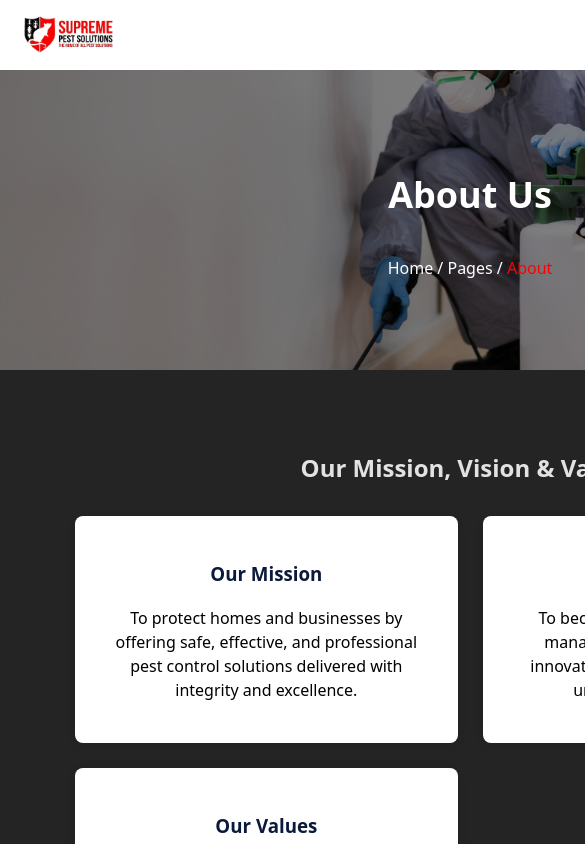
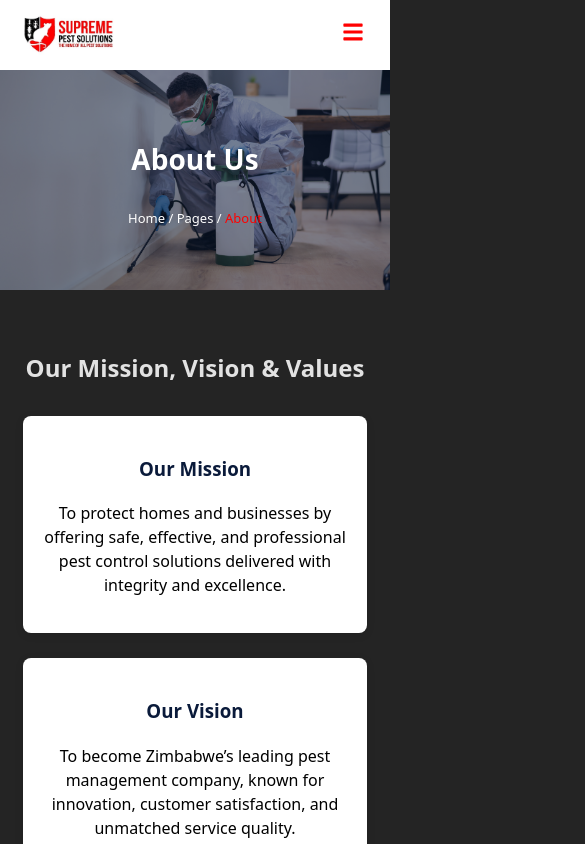
Before and after one commit to EmiliaSakala/supreme-pest-solutions-reactjs, a React (Vite) app: page /about in a window 390 px wide. Shown: the top 844 px of the page, 585 px wide, since content can reach past the window. Built offline with nearby package versions, Linux system fonts and the light colour scheme.

Commit message:
about us page media queries updated

```diff
--- a/src/App.css
+++ b/src/App.css
@@ -6,3 +6,9 @@
   height: 100%;
   width: 100%;
 }
+
+
+.App {
+  width: 100%;
+  max-width: 100%;
+}
--- a/src/pages/aboutus/Aboutus.css
+++ b/src/pages/aboutus/Aboutus.css
@@ -1,3 +1,14 @@
+.about-page {
+  width: 100vw !important;
+  max-width: 100vw !important;
+}
+
+.about-page * {
+  max-width: 100% !important;
+}
+
+
+
 .about-banner {
   position: relative;
   background: url("/banner1.jpg") center/cover no-repeat;
@@ -12,7 +23,7 @@
 .banner-overlay {
   position: absolute;
   inset: 0;
-  background: rgba(0,0,0,0.5);
+  background: #0c1a3689;
 }
 
 .about-banner h1, .about-banner p {
@@ -167,41 +178,6 @@
     color: #000;
 }
 
-/* Testimonials Slider */
-.testimonials-section {
-  padding: 60px 8%;
-  text-align: center;
-}
-
-.testimonial-slider {
-  margin-top: 35px;
-  display: flex;
-  gap: 20px;
-  overflow-x: auto;
-  scroll-behavior: smooth;
-}
-
-.testimonial-card {
-  min-width: 300px;
-  background: white;
-  padding: 25px;
-  border-radius: 8px;
-  box-shadow: 0 2px 8px rgba(0,0,0,0.1);
-}
-
-.testimonial-card h4{
-    color: #000;
-}
-
-.testimonial-card p{
-    color: #000;
-}
-
-.quote-icon {
-  font-size: 25px;
-  color: #ff4d4d;
-  margin-bottom: 10px;
-}
 
 /* Mobile */
 @media (max-width: 768px) {
@@ -213,3 +189,101 @@
     height: 180px;
   }
 }
+
+
+
+/* =============================
+   RESPONSIVE — MOBILE (max 768px)
+   ============================= */
+@media (max-width: 768px) {
+
+  /* ----- Banner ----- */
+  .about-banner {
+    height: 220px;
+    padding: 0 20px;
+    text-align: center;
+  }
+
+  .about-banner h1 {
+    font-size: 32px;
+  }
+
+  .about-banner p {
+    font-size: 14px;
+  }
+
+  /* ----- Sections spacing ----- */
+  .mvv-section,
+  .why-section,
+  .timeline-section,
+  .team-section {
+    padding: 40px 6%;
+  }
+
+  /* ----- MVV Grid ----- */
+  .mvv-grid {
+    grid-template-columns: 1fr;
+  }
+
+  .mvv-card {
+    padding: 20px;
+  }
+
+  /* ----- Why Choose Us ----- */
+  .why-grid {
+    grid-template-columns: 1fr;
+  }
+
+  .why-card {
+    padding: 25px;
+  }
+
+  .why-card svg {
+    font-size: 30px;
+  }
+
+  /* ----- Timeline ----- */
+  .timeline {
+    padding-left: 18px;
+    border-left-width: 2px;
+  }
+
+  .timeline-item span {
+    font-size: 16px;
+  }
+
+  .timeline-item p {
+    font-size: 14px;
+  }
+
+  /* ----- Team Section ----- */
+  .team-grid {
+    grid-template-columns: 1fr;
+  }
+
+  .team-card img {
+    height: 200px;
+  }
+
+
+}
+
+/* =============================
+   SMALL PHONES (max 480px)
+   ============================= */
+@media (max-width: 480px) {
+
+  .about-banner h1 {
+    font-size: 28px;
+  }
+
+  .about-banner p {
+    font-size: 13px;
+  }
+
+  .team-card img {
+    height: 160px;
+  }
+
+
+}
--- a/src/pages/aboutus/Aboutus.jsx
+++ b/src/pages/aboutus/Aboutus.jsx
@@ -137,36 +137,7 @@ const Aboutpage = () => {
         </div>
       </section>
 
-      {/* ---------------- Testimonials Slider ---------------- */}
-      <section className="testimonials-section">
-        <h2>What Our Clients Say</h2>
 
-        <div className="testimonial-slider">
-          <div className="testimonial-card">
-            <FaQuoteLeft className="quote-icon" />
-            <p>
-              “Professional, fast, and reliable! Supreme Pest Solutions solved our cockroach problem in one visit.”
-            </p>
-            <h4>— Tendai M.</h4>
-          </div>
-
-          <div className="testimonial-card">
-            <FaQuoteLeft className="quote-icon" />
-            <p>
-              “Excellent service. Friendly team and effective treatments. Highly recommended!”
-            </p>
-            <h4>— Tasha K.</h4>
-          </div>
-
-          <div className="testimonial-card">
-            <FaQuoteLeft className="quote-icon" />
-            <p>
-              “Affordable and professional. They explained everything clearly and delivered great results.”
-            </p>
-            <h4>— Brian P.</h4>
-          </div>
-        </div>
-      </section>
 
     </div>
   );
```
